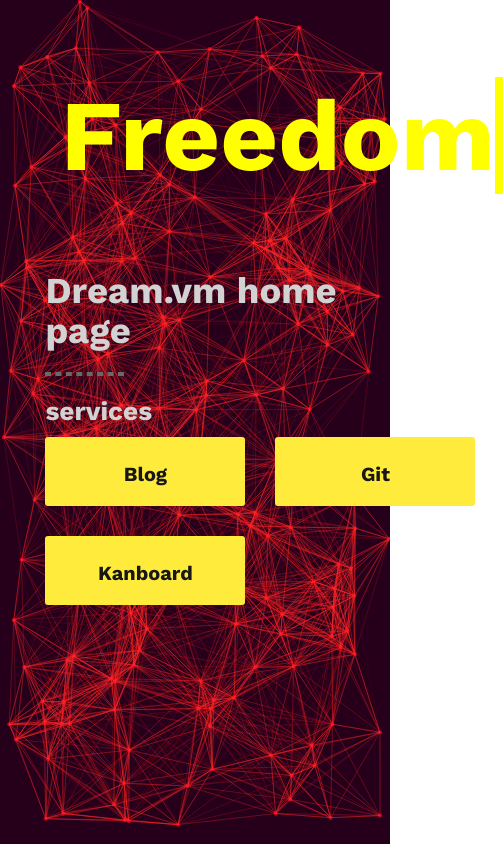
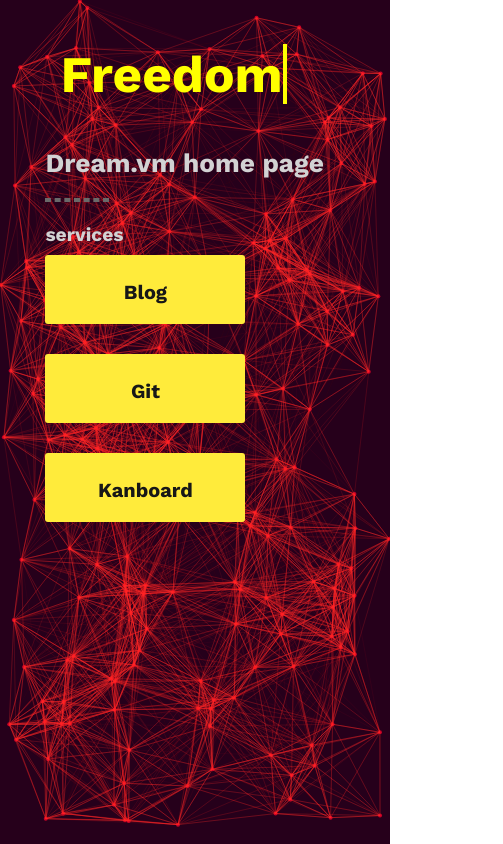
Before and after one commit to IllusionOfControl/dream.vm, a plain HTML site: page index.html in a window 390 px wide. Shown: the whole page, 503 px wide, since content can reach past the window. Drawn offline with Linux system fonts and the light colour scheme.

Commit message:
added adaptability

```diff
--- a/css/style.css
+++ b/css/style.css
@@ -51,7 +51,7 @@ h5 {
 .over {
     top: 10%;
     left: 10%;
-    width: auto;
+    width: 80%;
     position: relative;
     z-index: 1;
 }
@@ -98,3 +98,29 @@ h5 {
     text-align: center;
     transition: 0.3s;
 }
+
+@media (max-width: 1100px) {
+    .over {
+        top: 10%;
+        left: 10%;
+        width: 80%;
+        position: relative;
+        z-index: 1;
+    }
+
+    .title {
+        font-size: 3.2rem;
+    }
+
+    h4 {
+        font-size: 1.64rem;
+    }
+
+    h5 {
+        font-size: 1.20rem;
+    }
+
+    .home-grid {
+        grid-template-columns: 200px;
+    }
+}
```
